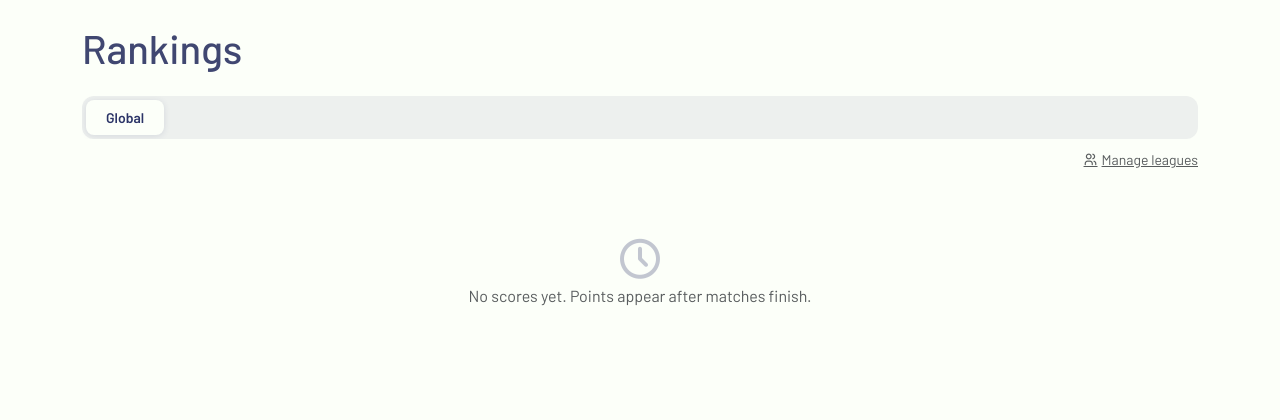
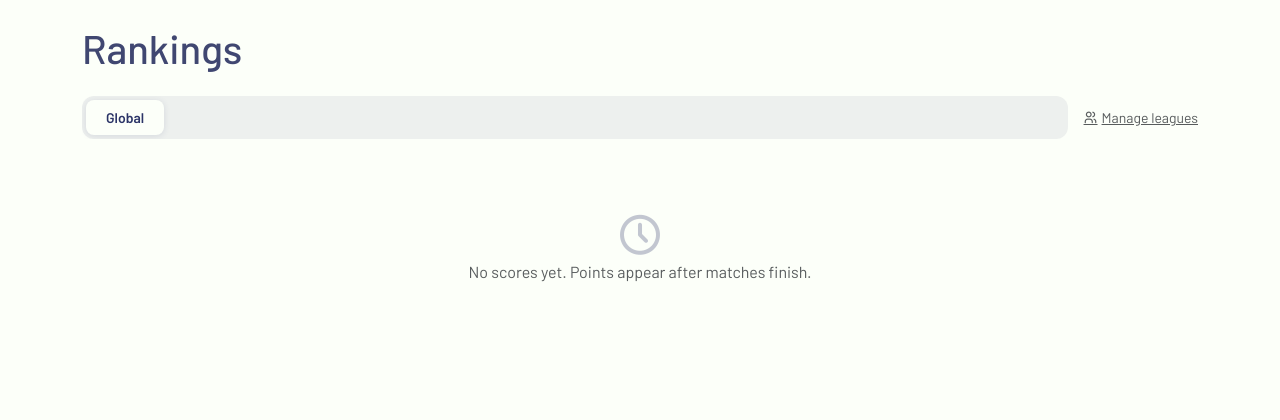
Before and after one commit to AmauryArmengaud/Ovalpronos, a Django app: page /rankings/ in a window 1280 px wide. Shown: the part 83-503 px from the top of the page. Run offline with Django 5.2, Linux system fonts and the light colour scheme; the visitor is signed in with stand-in values (Sample User, id 1); data comes from the database, SQL or seed files in the repository; data that the repository does not hold is empty.

Commit message:
fix: rankings competition filter chips visible bg + align manage leagues link
- Replace transparent badge-comp background with rgba(43,52,103,0.12)
- Align "Manage leagues" link inline with segment control tabs

Co-Authored-By: Claude Sonnet 4.6 <noreply@anthropic.com>

```diff
--- a/static/css/main.css
+++ b/static/css/main.css
@@ -482,17 +482,17 @@ main {
 
 /* ─── Rankings: competition filter chips ──────────────────────────────── */
 .badge.badge-comp {
-  background: transparent;
+  background: rgba(43, 52, 103, 0.12);
   color: var(--color-primary);
   border: 1.5px solid var(--color-primary);
   font-size: var(--text-xs);
   font-weight: 600;
   text-decoration: none;
   padding: 0.3rem 0.7rem;
-  opacity: 0.6;
+  opacity: 1;
 }
 .badge.badge-comp:hover {
-  opacity: 1;
+  background: rgba(43, 52, 103, 0.2);
 }
 .badge.badge-comp-active {
   background: var(--color-primary);
--- a/templates/rankings/index.html
+++ b/templates/rankings/index.html
@@ -8,7 +8,8 @@
 <h1 class="mb-4">{% trans "Rankings" %}</h1>
 
 {# ── Tabs ────────────────────────────────────────────────────────────── #}
-<div class="nav-tabs-scroll-wrapper mb-2">
+<div class="d-flex align-items-center gap-3 mb-4">
+  <div class="nav-tabs-scroll-wrapper flex-grow-1">
     <div class="segment-control" hx-boost="true">
       <a class="segment-control__item {% if active_tab == 'global' %}active{% endif %}"
          href="{% url 'rankings:index' %}">
@@ -22,8 +23,7 @@
       {% endfor %}
     </div>
   </div>
-<div class="text-end mb-3">
-  <a class="text-muted small" href="{% url 'leagues:list' %}">
+  <a class="text-muted small flex-shrink-0" href="{% url 'leagues:list' %}">
     <i class="ti ti-users me-1"></i>{% trans "Manage leagues" %}
   </a>
 </div>
```
Lines whose indentation alone changed are shown as unchanged.
